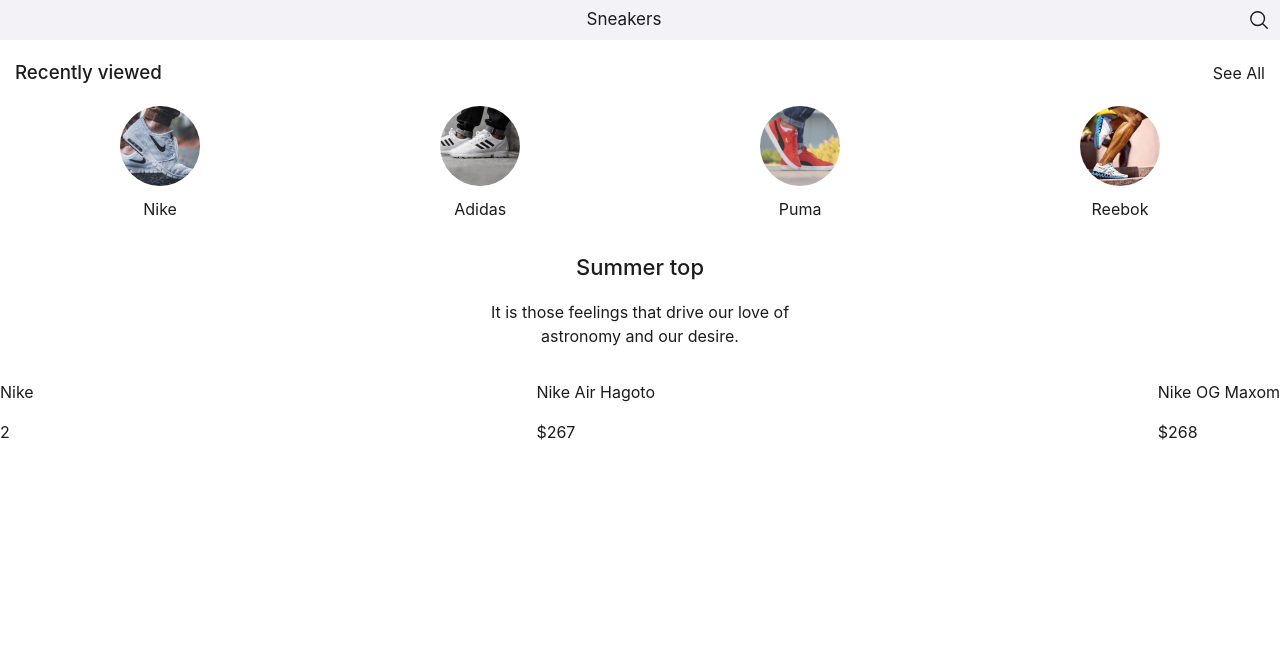
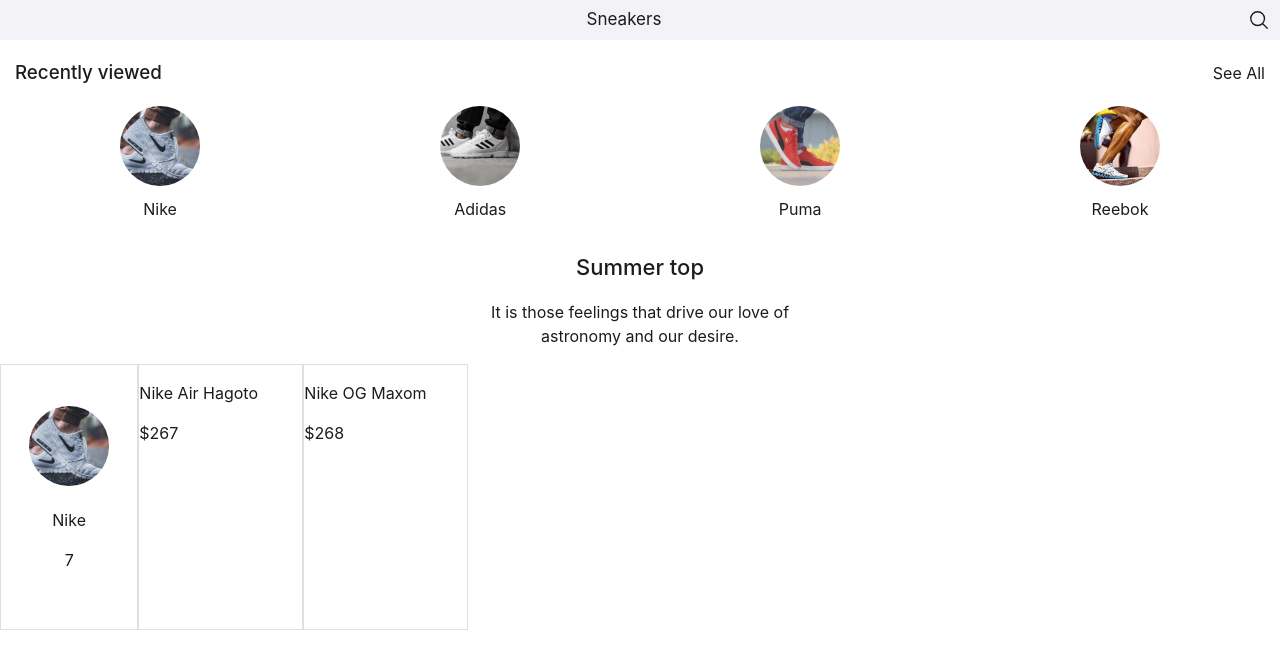
Before and after one commit to tepavcevic/mobile-figma-design, a React (Vite) app: page / in a window 1280 px wide. Shown: the top 668 px of the page. Built offline with nearby package versions, Linux system fonts and the light colour scheme.

Commit message:
Refactored to loading data in App.jsx and added overflow to lists

```diff
--- a/src/App.css
+++ b/src/App.css
@@ -32,10 +32,12 @@
 
 .recent-list {
   display: flex;
+  align-items: center;
+  overflow-x: scroll;
 }
 
 .recent-item {
-  padding: 0 8px;
+  padding: 0 15px;
   margin: auto;
   text-align: center;
 }
@@ -61,7 +63,21 @@
   margin: 0 auto;
 }
 
-.product-group-list {
+.products-list {
   display: flex;
-  justify-content: space-between;
+  align-items: center;
+  overflow-x: scroll;
 }
+
+.product-brand-card {
+  text-align: center;
+  padding: 41px 28px;
+  margin: 0;
+  border: thin solid #3c3c4329;
+}
+
+.product-card {
+  border: thin solid #3c3c4329;
+  width: 163px;
+  height: 264px;
+}
--- a/src/App.jsx
+++ b/src/App.jsx
@@ -1,6 +1,12 @@
 import './App.css'
+import { products } from "./data/products"
+import { brands } from "./data/brands"
 import ProductsList from './components/ProductsList'
+import ProductsBrand from "./components/ProductsBrand"
 import RecentlyViewedList from "./components/RecentlyViewedList"
+
+const nike = products.filter(product => product.brand === "Nike");
+const adidas = products.filter(product => product.brand === "Adidas");
 
 function App() {
   return (
@@ -23,7 +29,20 @@
           of astronomy and our desire.</p>
         </div>
 
-        <ProductsList />
+        <div className="products-list">
+          <ProductsBrand
+              brandImage={brands[0].photo}
+              brand={brands[0].name}
+              numberOfItems={nike.length}
+          />
+          {nike.slice(0, 2).map(shoe =>
+            <ProductsList
+              model={shoe.model}
+              price={shoe.price}
+            />
+          )}
+        </div>
+
       </main>
     </div>
   )
--- a/src/components/ProductsBrand.jsx
+++ b/src/components/ProductsBrand.jsx
@@ -1,6 +1,7 @@
-export default function ProductsBrand({ brand, numberOfItems }) {
+export default function ProductsBrand({ brand, numberOfItems, brandImage }) {
     return(
-        <div>
+        <div className="product-brand-card">
+            <img className="round-picture" src={brandImage} alt={`${brandImage} logo`} />
             <p>{brand}</p>
             <p>{numberOfItems}</p>
         </div>
--- a/src/components/ProductsList.jsx
+++ b/src/components/ProductsList.jsx
@@ -1,24 +1,12 @@
-import { products } from "../data/products"
 import Product from "./Product";
-import ProductsBrand from "./ProductsBrand";
 
-const nike = products.filter(product => product.brand === "Nike");
-const adidas = products.filter(product => product.brand === "Adidas");
-
-export default function ProductsList() {
+export default function ProductsList({ brandImage, brand, numberOfItems, model, price }) {
     return(
         <div className="product-group-list">
-            <ProductsBrand
-                brand={nike[0].brand}
-                numberOfItems={nike.length}
+            <Product
+                model={model}
+                price={price}
             />
-            {nike.slice(0, 2).map(shoe =>
-                <Product
-                    model={shoe.model}
-                    price={shoe.price}
-                />
-            )}
-
         </div>
     )
 }
--- a/src/data/products.js
+++ b/src/data/products.js
@@ -1,4 +1,59 @@
 export const products = [
+    {
+        brand: "Nike",
+        model: "Nike Air Hagoto",
+        price: "267",
+    },
+    {
+        brand: "Nike",
+        model: "Nike OG Maxom",
+        price: "268",
+    },
+    {
+        brand: "Adidas",
+        model: "Adidas GZ Spectrum",
+        price: "262",
+    },
+    {
+        brand: "Adidas",
+        model: "Adidas ZX Titanium",
+        price: "234",
+    },
+    {
+        brand: "Nike",
+        model: "Nike Air Hagoto",
+        price: "267",
+    },
+    {
+        brand: "Nike",
+        model: "Nike OG Maxom",
+        price: "268",
+    },
+    {
+        brand: "Adidas",
+        model: "Adidas GZ Spectrum",
+        price: "262",
+    },
+    {
+        brand: "Adidas",
+        model: "Adidas ZX Titanium",
+        price: "234",
+    },
+    {
+        brand: "Nike",
+        model: "Nike OG Maxom",
+        price: "268",
+    },
+    {
+        brand: "Adidas",
+        model: "Adidas GZ Spectrum",
+        price: "262",
+    },
+    {
+        brand: "Adidas",
+        model: "Adidas ZX Titanium",
+        price: "234",
+    },
     {
         brand: "Nike",
         model: "Nike Air Hagoto",
```
